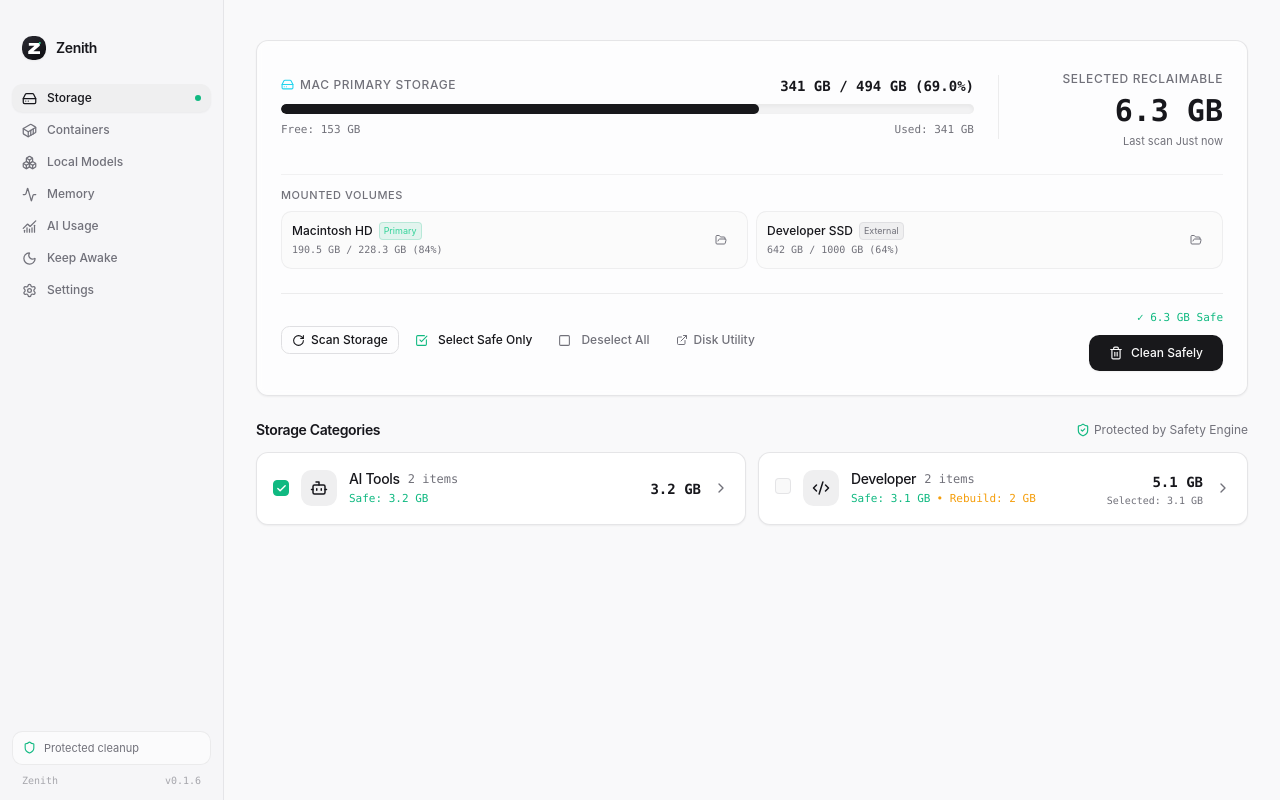
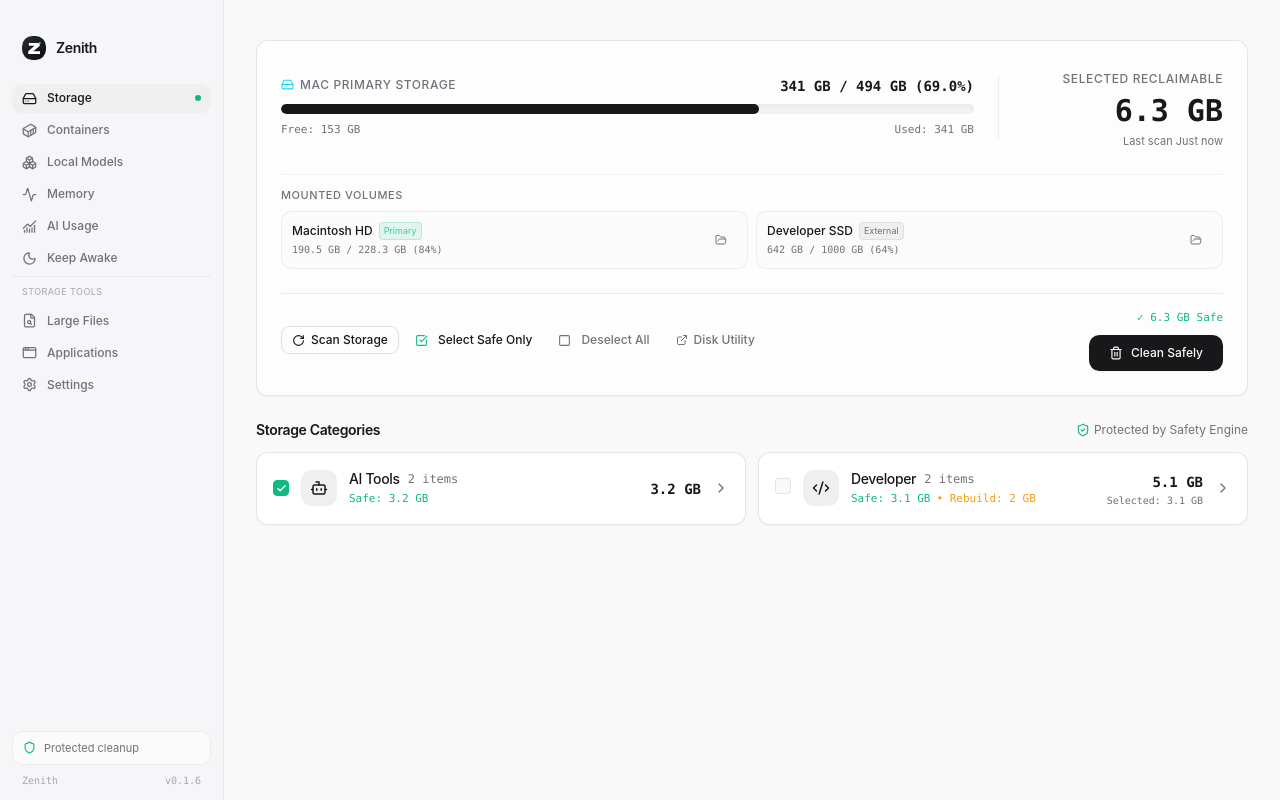
Before and after one commit to jaeyoung0509/zenith, a Svelte app: page / in a window 1280 px wide. Built offline with nearby package versions, Linux system fonts and the light colour scheme.

Commit message:
feat: add large files and applications dashboard routes

```diff
--- a/src/routes/dashboard/Dashboard.svelte
+++ b/src/routes/dashboard/Dashboard.svelte
@@ -16,20 +16,23 @@
   import MemoryView from './MemoryView.svelte';
   import AwakeView from './AwakeView.svelte';
   import SettingsView from './SettingsView.svelte';
+  import LargeFilesView from './LargeFilesView.svelte';
+  import ApplicationsView from './ApplicationsView.svelte';
   import { APP_VERSION, formatVersion } from '../../lib/utils/version';
   import {
+    Activity,
+    AppWindow,
+    Boxes,
+    ChartNoAxesCombined,
+    Container,
+    FileSearch,
     HardDrive,
-    Container,
-    Boxes,
-    Activity,
     Moon,
     Settings,
     Shield,
-    ChartNoAxesCombined,
-    Disc3,
   } from 'lucide-svelte';
 
-  type Tab = DashboardTab | 'settings';
+  type Tab = DashboardTab | 'settings' | 'large-files' | 'applications';
 
   let currentTab = $state<Tab>('storage');
   let selectedCategory = $state<CategoryResult | null>(null);
@@ -110,6 +113,34 @@
           {/if}
         {/each}
 
+        <div class="pt-2 mt-2 border-t border-border/50 space-y-1">
+          <div class="px-2.5 pb-1 text-[9px] uppercase tracking-wider text-muted-foreground/60">
+            Storage tools
+          </div>
+          <button
+            type="button"
+            onclick={() => selectTab('large-files')}
+            class="w-full flex items-center gap-2.5 px-2.5 py-1.5 rounded-lg text-xs font-medium transition-colors {currentTab ===
+            'large-files'
+              ? 'bg-secondary text-foreground shadow-sm'
+              : 'text-muted-foreground hover:text-foreground hover:bg-secondary/50'}"
+          >
+            <FileSearch size={15} />
+            <span>Large Files</span>
+          </button>
+          <button
+            type="button"
+            onclick={() => selectTab('applications')}
+            class="w-full flex items-center gap-2.5 px-2.5 py-1.5 rounded-lg text-xs font-medium transition-colors {currentTab ===
+            'applications'
+              ? 'bg-secondary text-foreground shadow-sm'
+              : 'text-muted-foreground hover:text-foreground hover:bg-secondary/50'}"
+          >
+            <AppWindow size={15} />
+            <span>Applications</span>
+          </button>
+        </div>
+
         <!-- Fixed Settings Tab -->
         <button
           type="button"
@@ -153,6 +184,10 @@
           />
         {:else if currentTab === 'storage'}
           <StorageView onSelectCategory={(cat) => (selectedCategory = cat)} />
+        {:else if currentTab === 'large-files'}
+          <LargeFilesView onBack={() => selectTab('storage')} />
+        {:else if currentTab === 'applications'}
+          <ApplicationsView onBack={() => selectTab('storage')} />
         {:else if currentTab === 'docker'}
           <DockerView />
         {:else if currentTab === 'models'}
```
